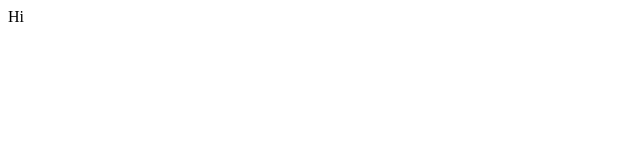
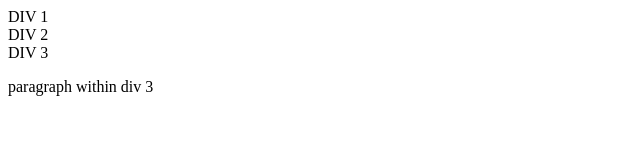
Before and after one commit to renegcepeda/renegcepeda.github.io, a plain HTML site: page index.html in a window 1280 px wide. Shown: the whole page, without its empty margins (0-640 px from the left). Drawn offline with Linux system fonts and the light colour scheme.

Commit message:
Update index.html

```diff
--- a/index.html
+++ b/index.html
@@ -2,6 +2,10 @@
 	<head>
 	</head>
 	<body>
-		<div>Hi</div>
+		<div border:1px solid black;>DIV 1</div>
+		<div border:1px solid red;>DIV 2</div>
+		<div border:1px solid blue;>DIV 3
+			<p border:1px solid green;>paragraph within div 3</p>
+		</div>
 	</body>
 </html>
```
